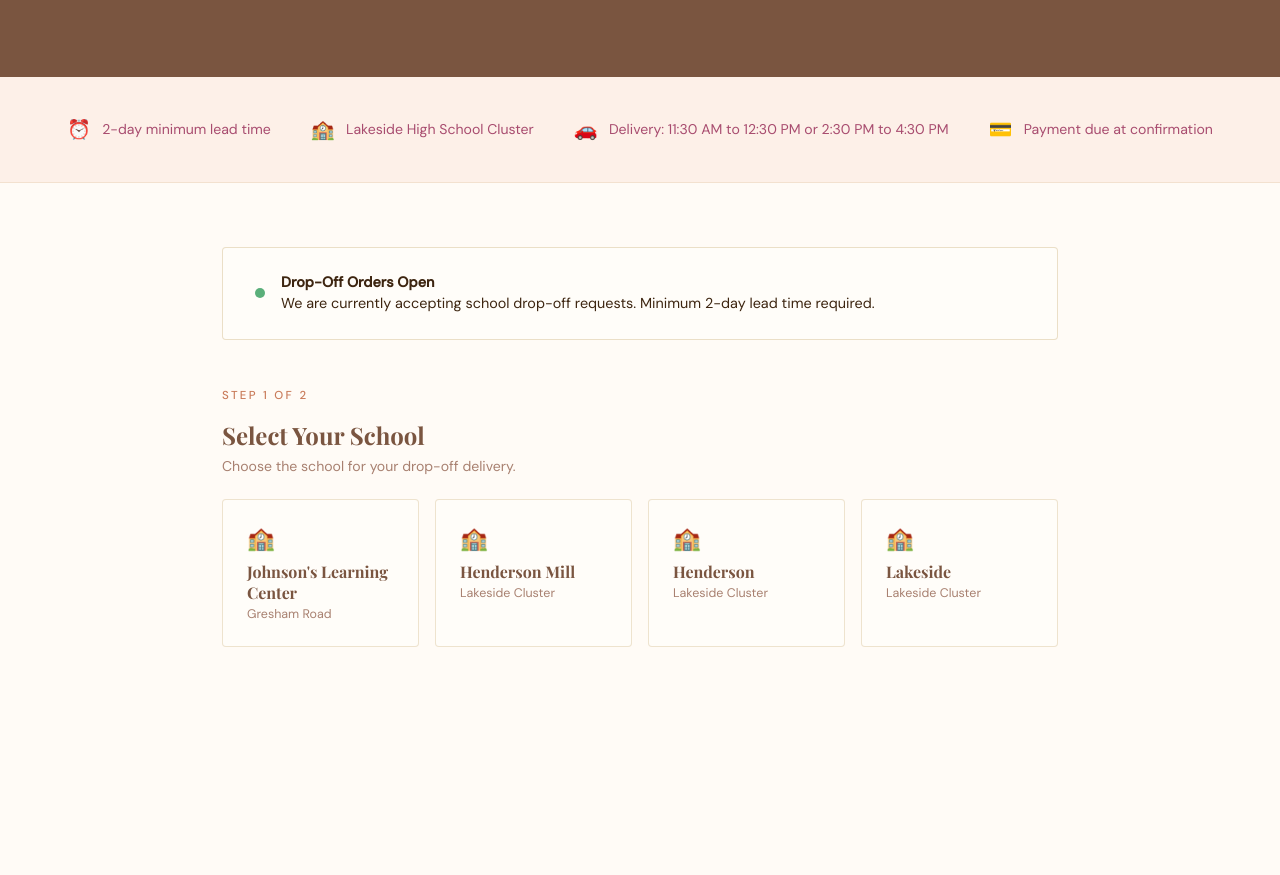
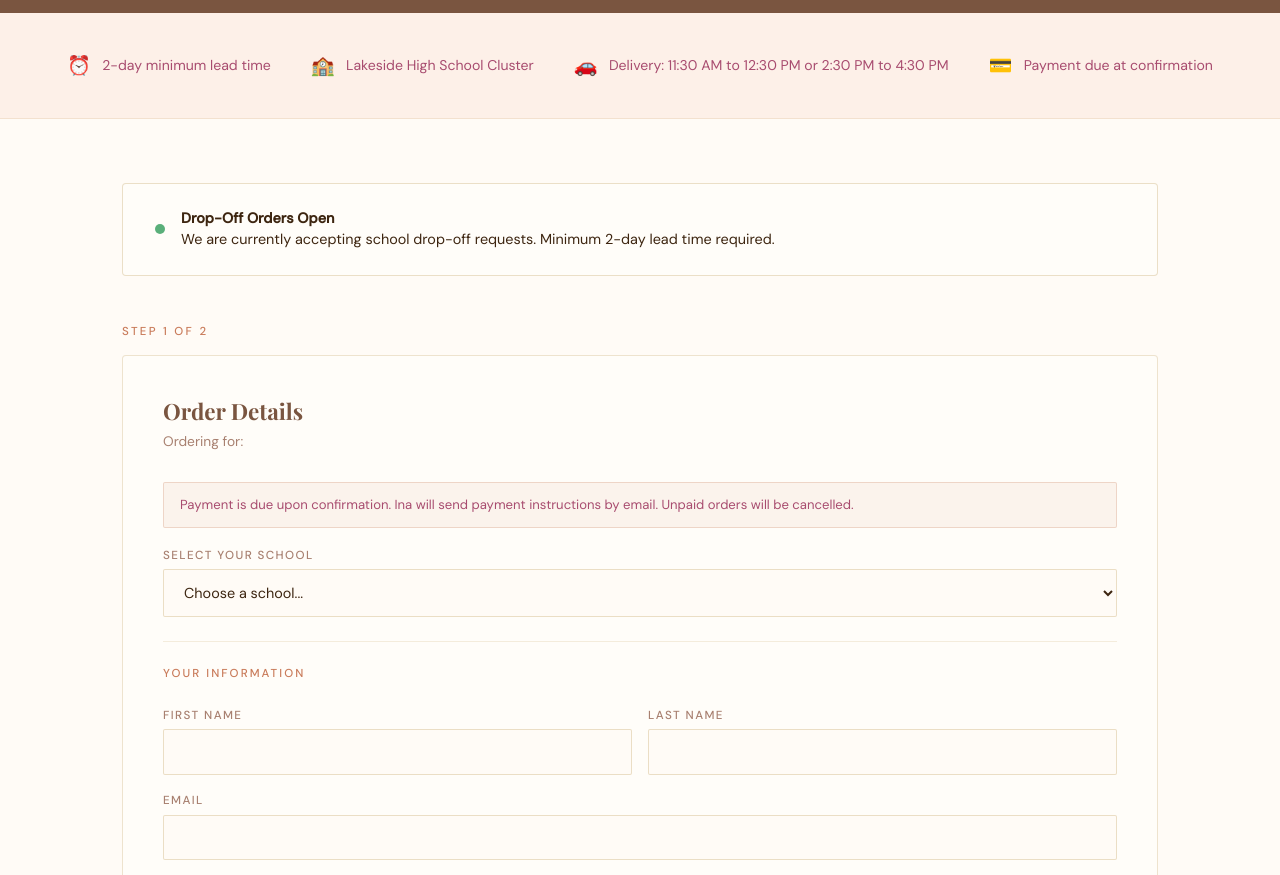
Before and after one commit to cynthiajones34/the_blessed_baker_and_son, a plain HTML site: page custom-dropoff.html in a window 1280 px wide. Shown: the part 313-1188 px from the top of the page. Before the commit the page ends 1104 px from the top, so only its background shows below. Drawn offline with nearby package versions, Linux system fonts and the light colour scheme; a web font is replaced by a local one.

Commit message:
Custom drop-off: match micro-bakery layout, replace school cards with dropdown

```diff
--- a/custom-dropoff.html
+++ b/custom-dropoff.html
@@ -39,7 +39,7 @@
       color:var(--muted);text-decoration:none;display:flex;align-items:center;gap:0.5rem;transition:color 0.2s;
     }
     .nav-back:hover{color:var(--rose);}
-    .page-header{background:var(--chocolate);padding:9rem 4rem 5rem;text-align:center;}
+    .page-header{background:var(--chocolate);padding:8rem 4rem 2rem;min-height:280px;text-align:center;display:flex;flex-direction:column;align-items:center;justify-content:center;}
     .page-header-tag{font-size:0.72rem;font-weight:500;letter-spacing:0.2em;text-transform:uppercase;color:var(--gold);margin-bottom:1rem;}
     .page-header h1{font-family:var(--serif);font-size:clamp(2rem,4vw,3.2rem);color:var(--white);font-weight:700;margin-bottom:1rem;}
     .page-header h1 em{font-style:italic;color:var(--gold);}
@@ -53,7 +53,7 @@
     .rule{display:flex;align-items:center;gap:0.7rem;font-size:0.88rem;color:var(--berry);}
     .rule-icon{font-size:1.2rem;}
 
-    .main{max-width:900px;margin:0 auto;padding:4rem 2rem 6rem;}
+    .main{max-width:1100px;margin:0 auto;padding:4rem 2rem 6rem;}
 
     .avail-notice{
       background:var(--white);border:1.5px solid rgba(199,167,108,0.35);
@@ -66,16 +66,7 @@
     .avail-text{font-size:0.9rem;color:var(--text);line-height:1.5;}
     .avail-text strong{font-weight:600;}
 
-    .schools-grid{display:flex;gap:1rem;flex-wrap:wrap;margin-bottom:3rem;}
-    .school-tag{
-      background:var(--white);border:1.5px solid rgba(199,167,108,0.3);
-      border-radius:4px;padding:1.5rem;flex:1;min-width:180px;cursor:pointer;
-      transition:border-color 0.2s,background 0.2s;
-    }
-    .school-tag.selected{border-color:var(--terracotta);background:rgba(181,99,74,0.05);}
-    .school-tag h3{font-family:var(--serif);font-size:1rem;color:var(--chocolate);margin-bottom:0.2rem;}
-    .school-tag p{font-size:0.78rem;color:var(--muted);}
-    .school-tag .school-icon{font-size:1.4rem;margin-bottom:0.5rem;}
+
 
     .form-section{background:var(--white);border:1.5px solid rgba(199,167,108,0.3);border-radius:4px;padding:2.5rem;}
     .form-section h2{font-family:var(--serif);font-size:1.4rem;color:var(--chocolate);margin-bottom:0.4rem;}
@@ -142,8 +133,6 @@
       .nav-links li:not(:last-child):not(:nth-last-child(2)) { display: none; }
       .page-header { padding: 6rem 1.5rem 3rem; }
       .form-row { grid-template-columns: 1fr; }
-      .school-tags { flex-direction: column; }
-      .school-tag { min-width: unset; width: 100%; }
       footer { flex-direction: column; gap: 1.5rem; text-align: center; padding: 2.5rem 1.5rem; }
       .footer-links { flex-wrap: wrap; justify-content: center; gap: 1rem; }
     }
@@ -178,33 +167,7 @@
 
   <div id="orderArea">
     <p style="font-size:0.72rem;font-weight:500;letter-spacing:0.2em;text-transform:uppercase;color:var(--rose);margin-bottom:1rem;">Step 1 of 2</p>
-    <h2 style="font-family:var(--serif);font-size:1.5rem;color:var(--chocolate);margin-bottom:0.4rem;">Select Your School</h2>
-    <p style="font-size:0.88rem;color:var(--muted);margin-bottom:1.5rem;">Choose the school for your drop-off delivery.</p>
-
-    <div class="schools-grid">
-      <div class="school-tag" onclick="selectSchool(this,'Johnson\'s Learning Center')" data-school="Johnson's Learning Center">
-        <div class="school-icon">🏫</div>
-        <h3>Johnson's Learning Center</h3>
-        <p>Gresham Road</p>
-      </div>
-      <div class="school-tag" onclick="selectSchool(this,'Henderson Mill')" data-school="Henderson Mill">
-        <div class="school-icon">🏫</div>
-        <h3>Henderson Mill</h3>
-        <p>Lakeside Cluster</p>
-      </div>
-      <div class="school-tag" onclick="selectSchool(this,'Henderson')" data-school="Henderson">
-        <div class="school-icon">🏫</div>
-        <h3>Henderson</h3>
-        <p>Lakeside Cluster</p>
-      </div>
-      <div class="school-tag" onclick="selectSchool(this,'Lakeside')" data-school="Lakeside">
-        <div class="school-icon">🏫</div>
-        <h3>Lakeside</h3>
-        <p>Lakeside Cluster</p>
-      </div>
-    </div>
-
-    <div class="form-section" id="orderForm-wrap" style="display:none">
+    <div class="form-section" id="orderForm-wrap">
       <h2>Order Details</h2>
       <p class="sub">Ordering for: <strong id="selectedSchoolLabel"></strong></p>
 
@@ -212,7 +175,22 @@
 
       <form id="orderForm" action="https://formspree.io/f/YOUR_FORM_ID" method="POST">
         <input type="hidden" name="order_type" value="custom-dropoff" />
-        <input type="hidden" name="school" id="schoolInput" />
+        <div class="form-group">
+          <label>Select Your School</label>
+          <select name="school" id="schoolInput" required>
+            <option value="">Choose a school...</option>
+            <option>Briarlake</option>
+            <option>Evansdale</option>
+            <option>Hawthorne</option>
+            <option>Henderson</option>
+            <option>Henderson Mill</option>
+            <option>Johnson's Learning Center</option>
+            <option>Lakeside</option>
+            <option>Oak Grove</option>
+            <option>Pleasantdale</option>
+            <option>Sagamore Hills</option>
+          </select>
+        </div>
         <input type="hidden" name="order_summary" id="orderSummaryInput" />
         <input type="hidden" name="estimated_total" id="orderTotalInput" />
 
@@ -279,7 +257,6 @@
 
         <button type="submit" class="btn-primary" id="submitBtn">Submit Drop-Off Order Request</button>
       </form>
-    </div>
   </div>
 
   <div id="confirmScreen">
@@ -317,14 +294,7 @@
   }
   checkAvailability();
 
-  function selectSchool(el, name) {
-    document.querySelectorAll('.school-tag').forEach(t => t.classList.remove('selected'));
-    el.classList.add('selected');
-    document.getElementById('schoolInput').value = name;
-    document.getElementById('selectedSchoolLabel').textContent = name;
-    document.getElementById('orderForm-wrap').style.display = 'block';
-    document.getElementById('orderForm-wrap').scrollIntoView({behavior:'smooth',block:'start'});
-  }
+
 
   const prices = {
     'Red Velvet Cupcakes': 35, 'Key Lime Cupcakes': 35, 'Vanilla Cupcakes': 35,
```
